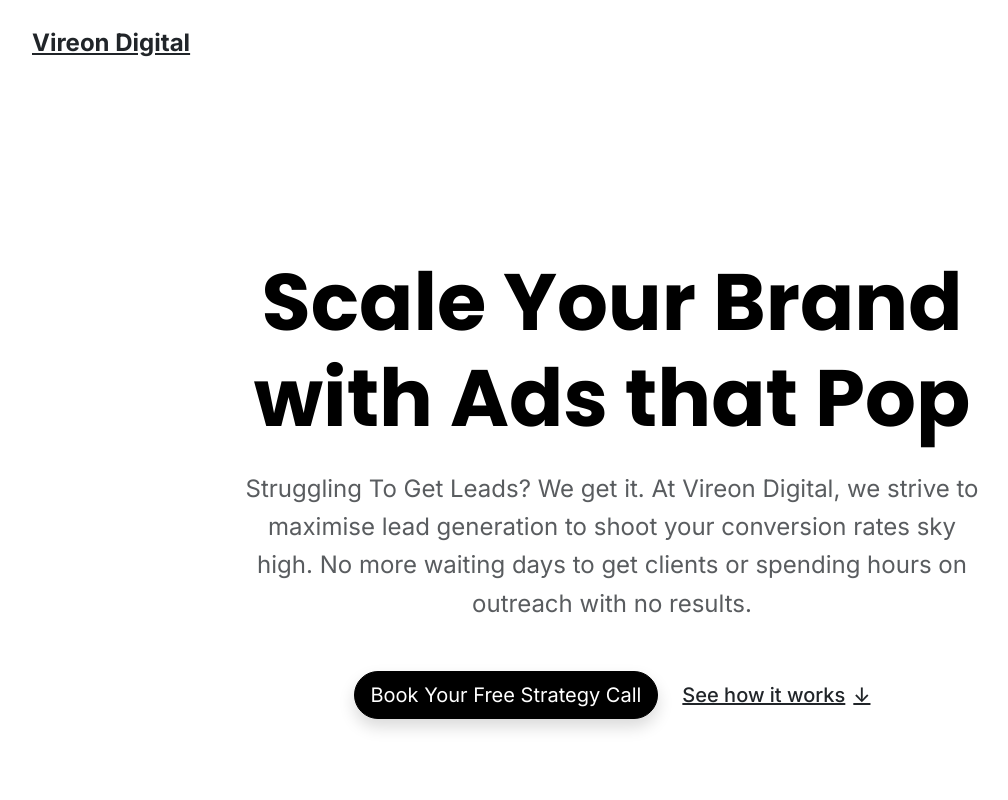
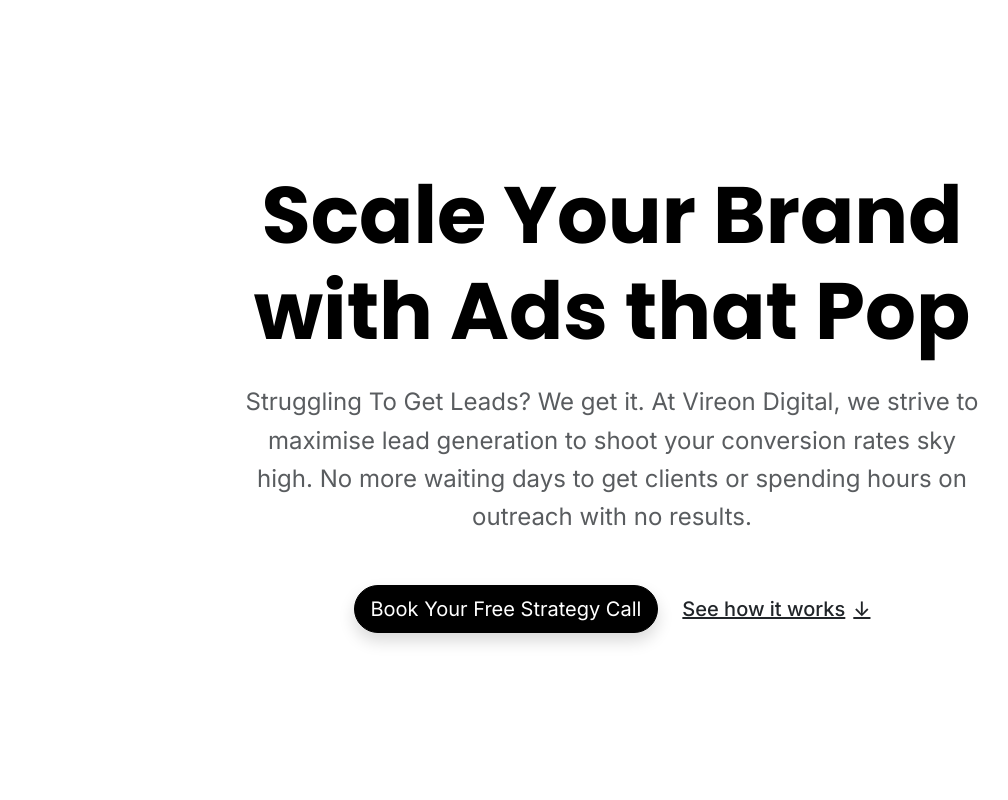
Before and after one commit to RuniczUK/vireondigital.com, a plain HTML site: page index.html in a window 1280 px wide. Shown: the top 800 px of the page, without its empty margins (28-1036 px from the left). Drawn offline with nearby package versions, Linux system fonts and the light colour scheme; a script that the page names is missing.

Commit message:
Update index.html

```diff
--- a/index.html
+++ b/index.html
@@ -59,15 +59,8 @@
 </head>
 <body class="bg-white">
 
-    <!-- Header / Logo -->
-    <header class="py-4 px-3 px-md-4 px-lg-5 bg-white">
-        <div class="container-fluid d-flex justify-content-between align-items-center">
-            <a href="#" class="fs-4 fw-bold text-dark">Vireon Digital</a>
-        </div>
-    </header>
-
     <!-- Hero Section -->
-    <section id="hero" class="min-vh-100 d-flex align-items-center justify-content-center py-5 px-3 px-md-4 px-lg-5 text-center">
+    <section id="hero" class="min-vh-100 d-flex align-items-center justify-content-center py-4 px-3 px-md-4 px-lg-5 text-center">
         <div class="container">
             <div class="row justify-content-center">
                 <div class="col-lg-10 col-xl-8">
```
